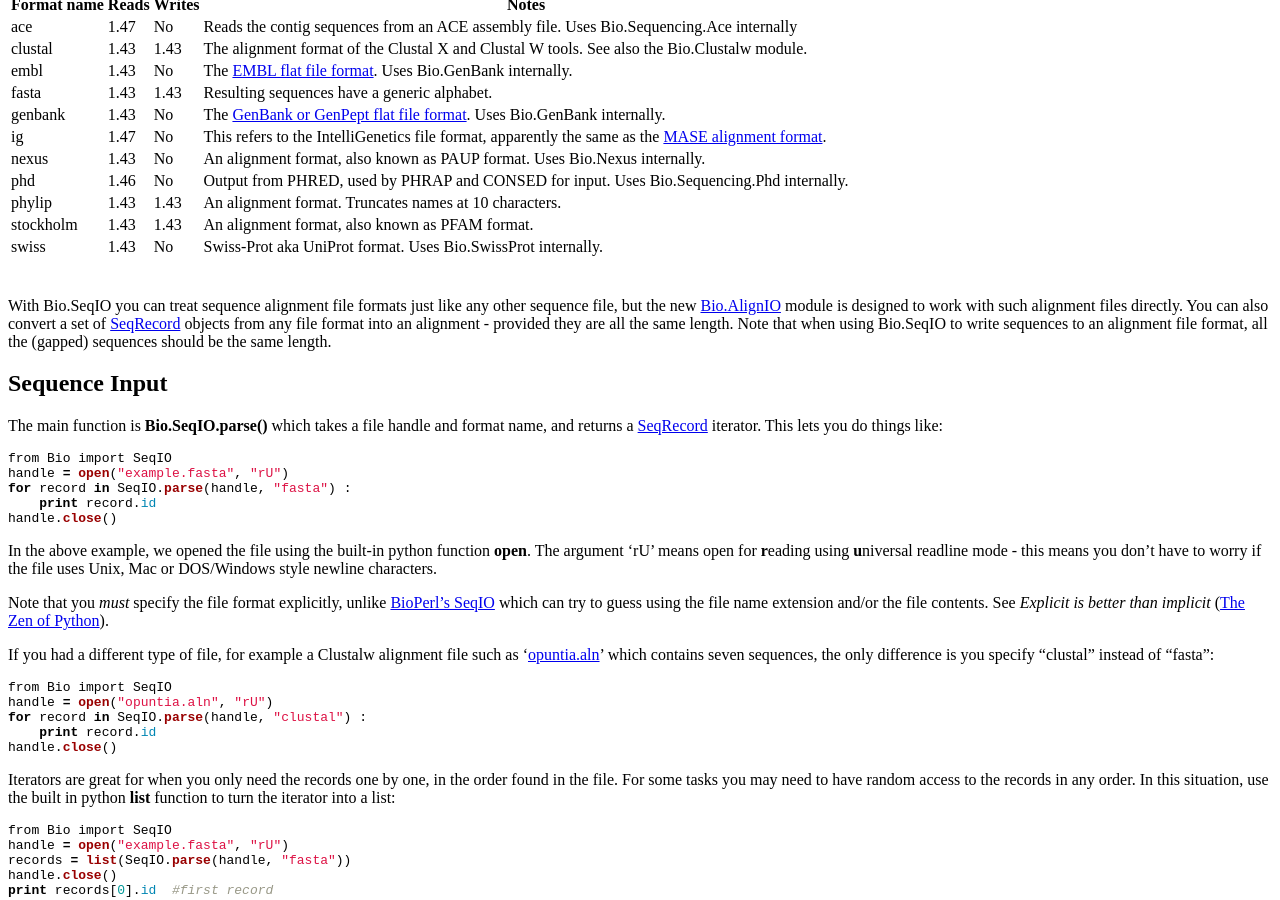
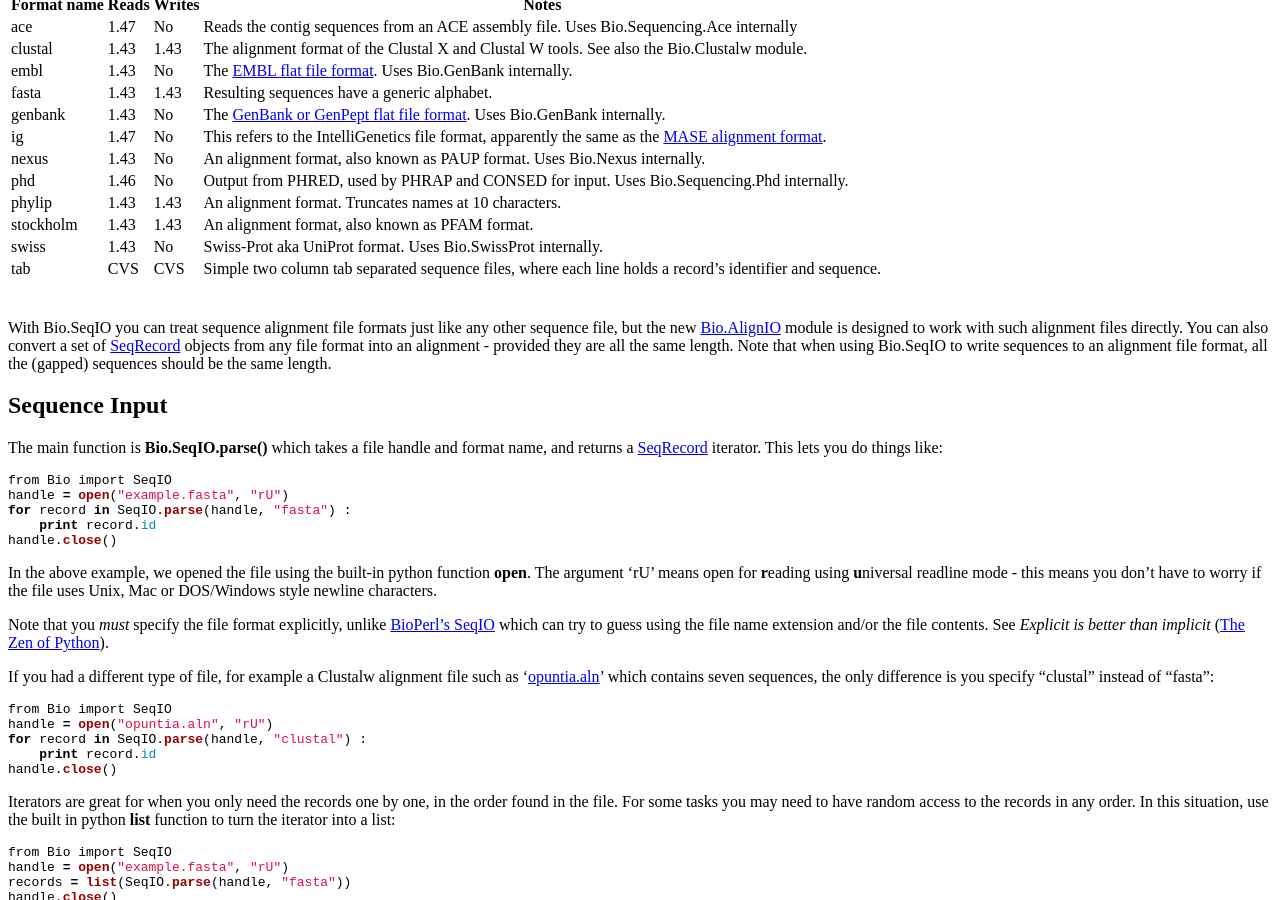
Before and after one commit to biopython/biopython.github.io, a Jekyll site: the page built from wiki/SeqIO.md, in a window 1280 px wide and 900 px high, scrolled down 515 px. Built offline with Jekyll 4.4.1, drawn with Linux system fonts in a browser that asks for light colours.

Commit message:
/* File Formats */ tab format

```diff
--- a/wiki/SeqIO.md
+++ b/wiki/SeqIO.md
@@ -63,6 +63,7 @@ as [BioPerl's SeqIO](bp:HOWTO:SeqIO#Formats "wikilink") and
 | phylip      | 1.43  | 1.43   | An alignment format. Truncates names at 10 characters.                                                                                            |
 | stockholm   | 1.43  | 1.43   | An alignment format, also known as PFAM format.                                                                                                   |
 | swiss       | 1.43  | No     | Swiss-Prot aka UniProt format. Uses Bio.SwissProt internally.                                                                                     |
+| tab         | CVS   | CVS    | Simple two column tab separated sequence files, where each line holds a record's identifier and sequence.                                         |
 ||
 
 With Bio.SeqIO you can treat sequence alignment file formats just like
```
Also changed, not shown: 1 other file.
